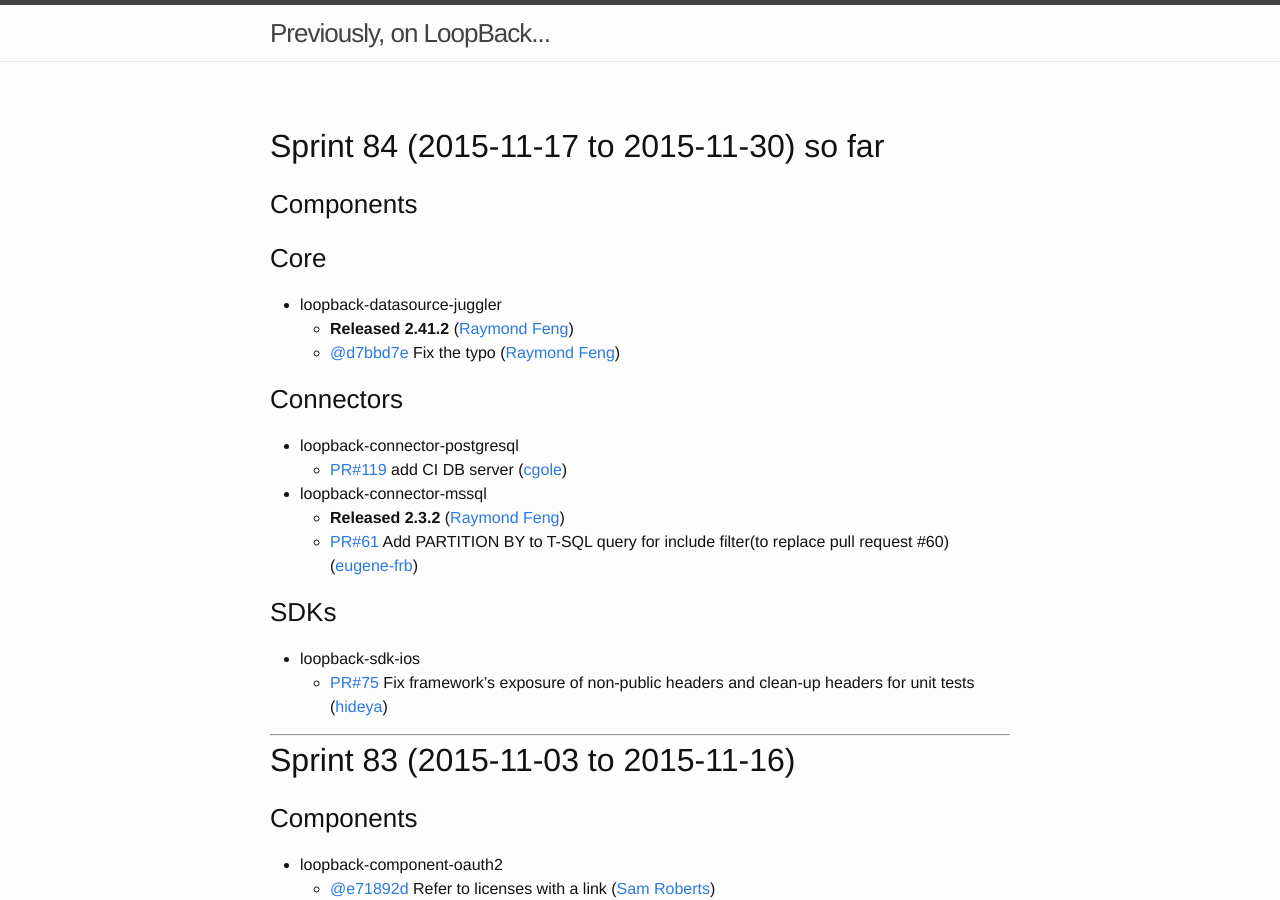
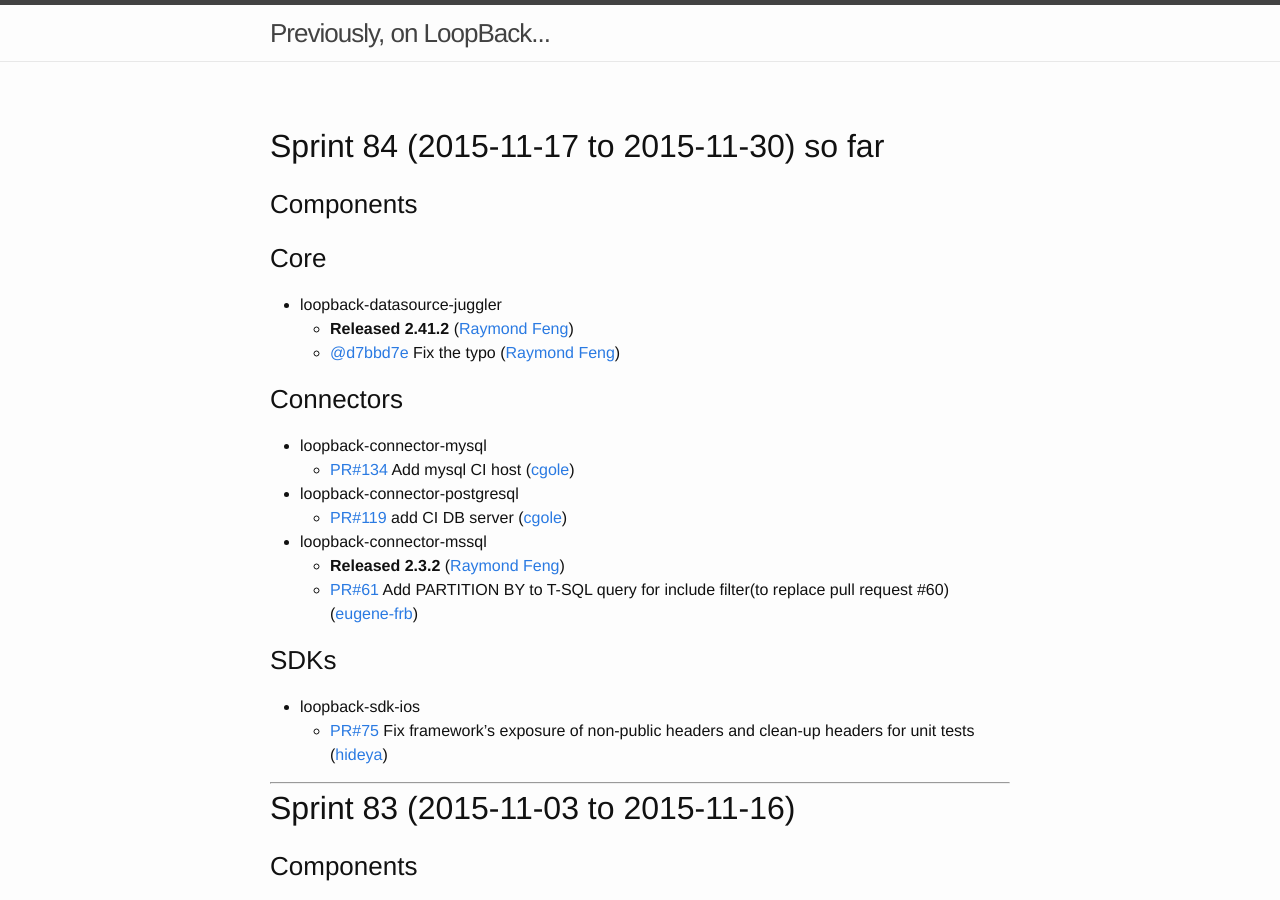
Before and after one commit to strongloop/loopback, a Jekyll site: the page built from index.md, in a window 1280 px wide and 900 px high. Built offline with Jekyll 4.4.1, drawn with Linux system fonts in a browser that asks for light colours.

Commit message:
Update changelog

```diff
--- a/index.md
+++ b/index.md
@@ -13,6 +13,8 @@
 
 
 ### Connectors
+ * loopback-connector-mysql
+   * [PR#134](https://github.com/strongloop/loopback-connector-mysql/pull/134) Add mysql CI host ([cgole](https://github.com/cgole))
  * loopback-connector-postgresql
    * [PR#119](https://github.com/strongloop/loopback-connector-postgresql/pull/119) add CI DB server ([cgole](https://github.com/cgole))
  * loopback-connector-mssql
```
